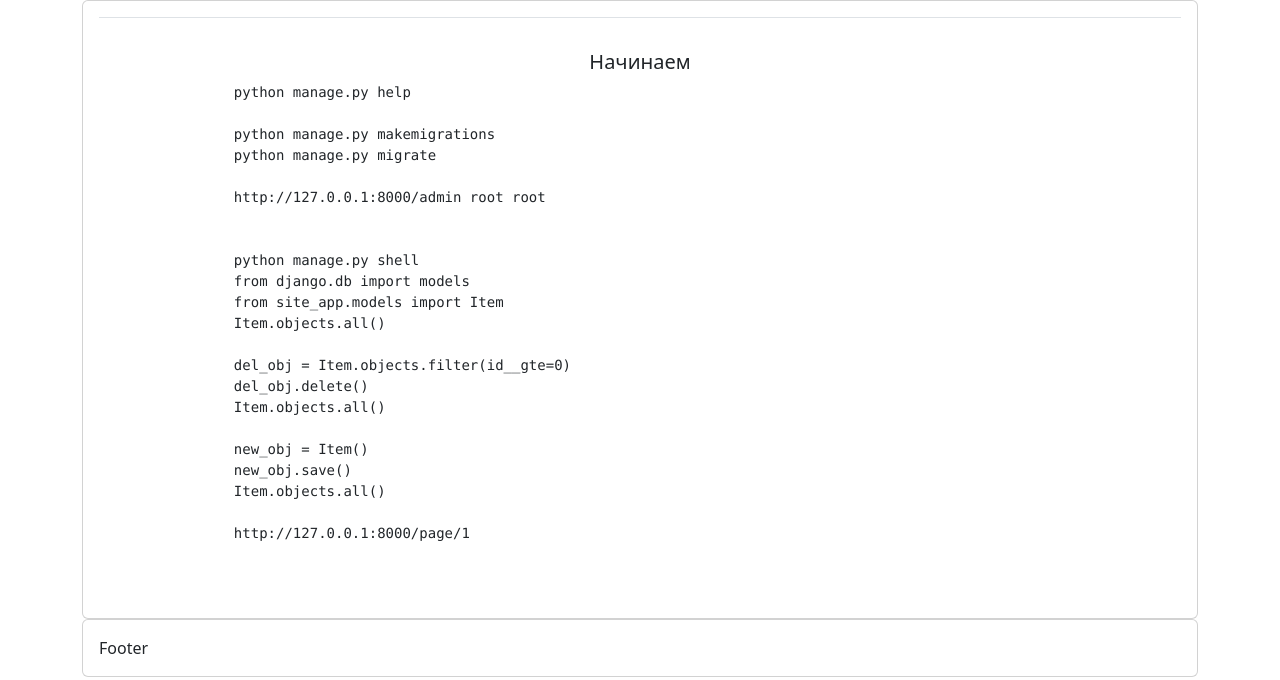
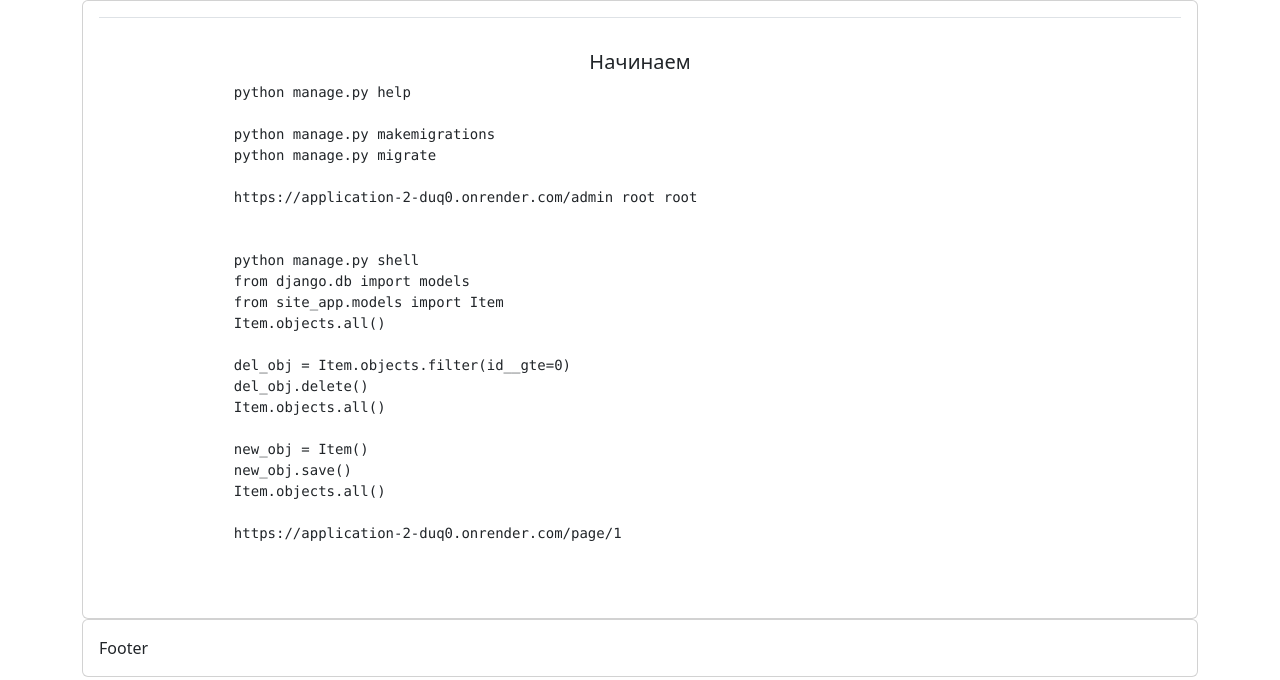
Before and after one commit to pmirhsss05/application_2, a Django app: page / in a window 1280 px wide. Shown: the part 120-800 px from the top of the page. Run offline with Django 4.2, Linux system fonts and the light colour scheme.

Commit message:
Update index.html

```diff
--- a/site_app/templates/index.html
+++ b/site_app/templates/index.html
@@ -35,7 +35,7 @@
                 python manage.py makemigrations
                 python manage.py migrate
 
-                http://127.0.0.1:8000/admin root root
+                https://application-2-duq0.onrender.com/admin root root
 
 
                 python manage.py shell
@@ -51,7 +51,7 @@
                 new_obj.save()
                 Item.objects.all()
 
-                http://127.0.0.1:8000/page/1
+                https://application-2-duq0.onrender.com/page/1
 
             </pre>
 
```
